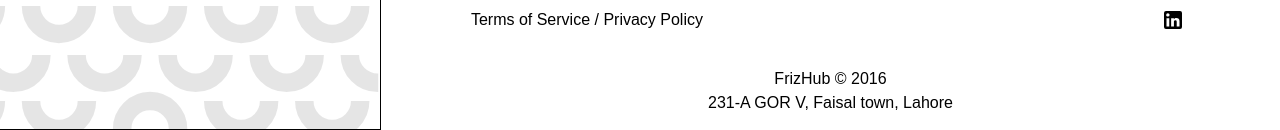
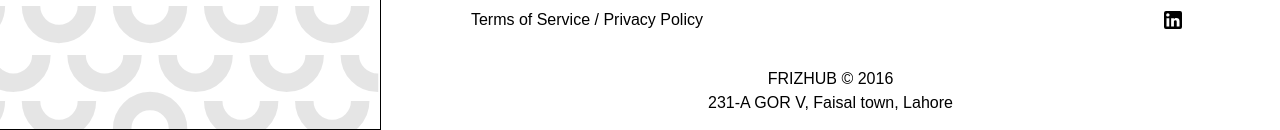
Before and after one commit to frizhub-repo/frizhub-portfolio-web, a Next.js app: page / in a window 1280 px wide. Shown: the part 7910-8040 px from the top of the page. Built offline with nearby package versions, Linux system fonts and the light colour scheme.

Commit message:
Updated title with caps name

```diff
--- a/components/footer/footer.js
+++ b/components/footer/footer.js
@@ -51,7 +51,7 @@ export default function Footer() {
           </div>
           <div>
             <div className={styles.blackFooter}>
-              <p>FrizHub © 2016</p>
+              <p>FRIZHUB © 2016</p>
               <p style={{ marginTop: "6px" }}>
                 231-A GOR V, Faisal town, Lahore
               </p>
--- a/components/layout.js
+++ b/components/layout.js
@@ -14,7 +14,7 @@ export default function Layout({ children, showNavbar = true }) {
   return (
     <div>
       <Head>
-        <title>{isTabActive ? "FrizHub" : `Come Back! • FrizHub`}</title>
+        <title>{isTabActive ? "FRIZHUB" : `Come Back! • FRIZHUB`}</title>
       </Head>
       <div style={{ overflow: "hidden" }}>
         {showNavbar && <Navbar />}
--- a/pages/index.js
+++ b/pages/index.js
@@ -8,7 +8,7 @@ import Gallery from "../components/gallery/gallery";
 
 export default function Home() {
   return (
-    <Layout title="FrizHub">
+    <Layout title="FRIZHUB">
       <Hero />
       <hr />
       <CaseStudies />
--- a/styles/global.css
+++ b/styles/global.css
@@ -58,7 +58,7 @@
 }
 .embla__slide__overlay {
   position: absolute;
-  background-color: #ffb038;
+  background-color: #0000007f;
   opacity: 0.8;
   top: 0;
   bottom: 0;
```
